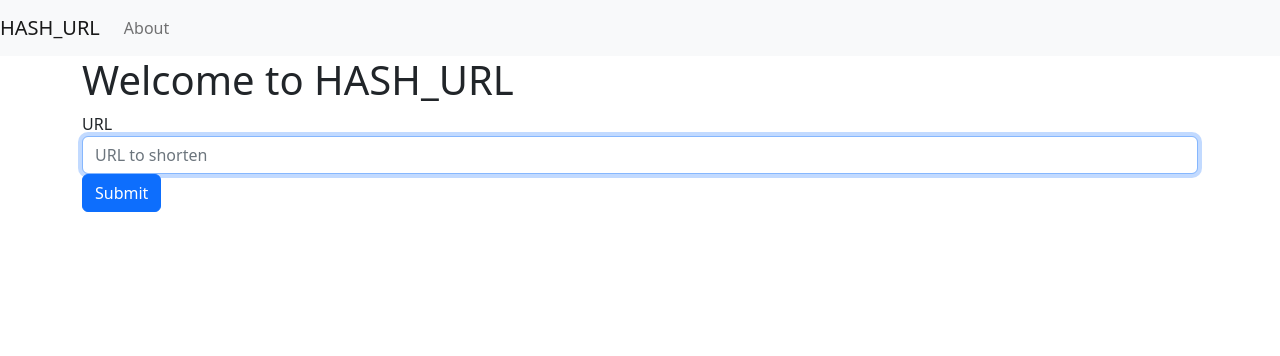
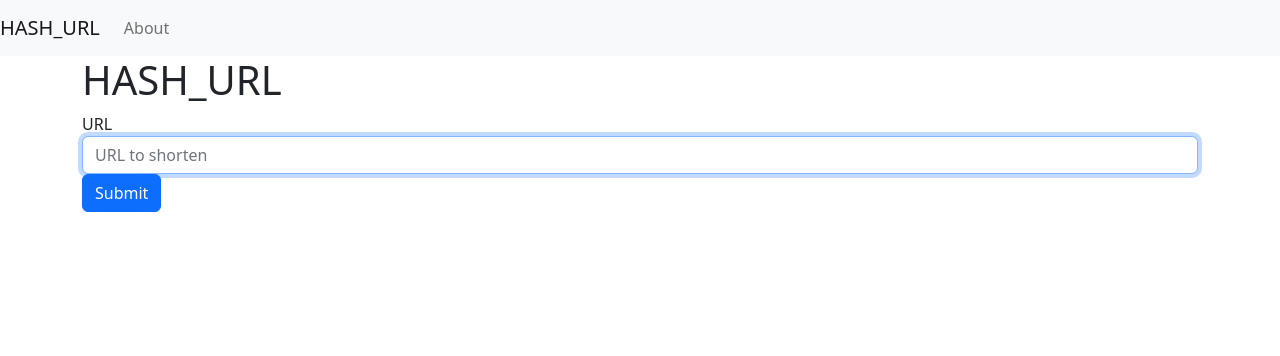
Before and after one commit to hundooo/hash-url, a Flask app: page / in a window 1280 px wide. Shown: the top 356 px of the page. Run offline with Flask 2, Linux system fonts and the light colour scheme.

Commit message:
change page title

```diff
--- a/templates/index.html
+++ b/templates/index.html
@@ -1,7 +1,7 @@
 {% extends 'base.html' %}
 
 {% block content %}
-    <h1>{% block title %} Welcome to HASH_URL {% endblock %}</h1>
+    <h1>{% block title %} HASH_URL {% endblock %}</h1>
     <form method="post">
     <div class="form-group">
         <label for="url">URL</label>
```
